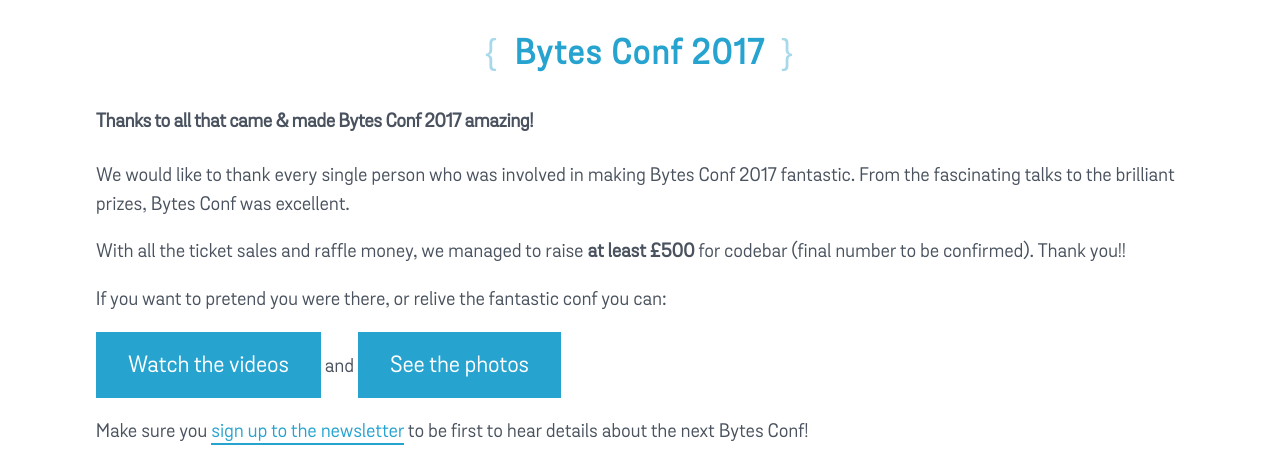
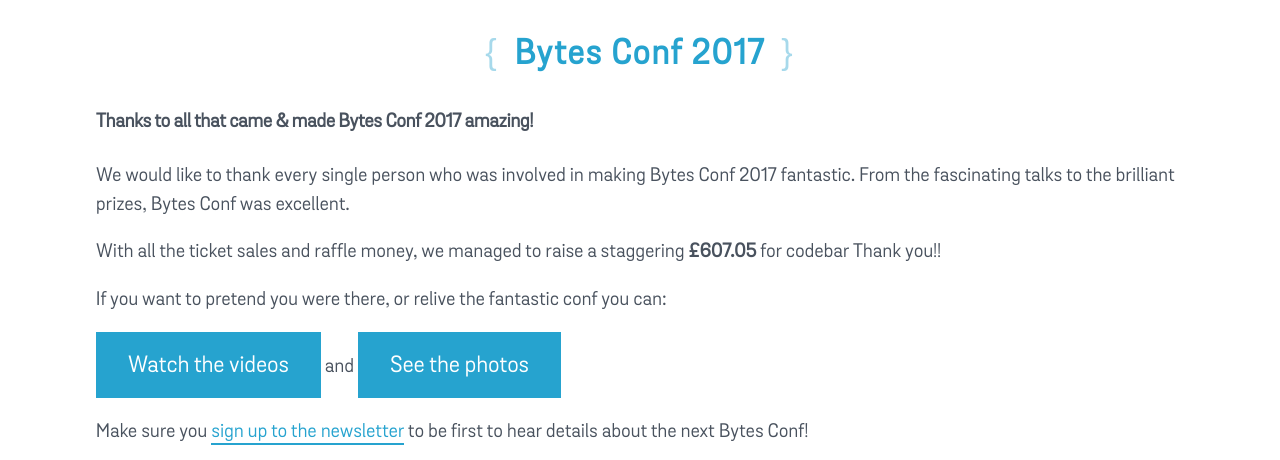
Before and after one commit to liquidlight/bytes, a PHP site: page /2017/the-morning-after.php in a window 1280 px wide. Shown: the part 290-750 px from the top of the page. Run offline with PHP 8.4, Linux system fonts and the light colour scheme; some libraries are stand-ins or nearby versions.

Commit message:
FE: Update raised amount

```diff
--- a/html/2017/the-morning-after.php
+++ b/html/2017/the-morning-after.php
@@ -15,7 +15,7 @@
 			<h4>Thanks to all that came & made Bytes Conf 2017 amazing!</h4>
 			<div class="thin">
 				<p>We would like to thank every single person who was involved in making Bytes Conf 2017 fantastic. From the fascinating talks to the brilliant prizes, Bytes Conf was excellent.</p>
-				<p>With all the ticket sales and raffle money, we managed to raise <strong>at least £500</strong> for codebar (final number to be confirmed). Thank you!!</P>
+				<p>With all the ticket sales and raffle money, we managed to raise a staggering <strong>£607.05</strong> for codebar Thank you!!</P>
 				<p>If you want to pretend you were there, or relive the fantastic conf you can:</p>
 				<p class="center"><a class="button" href="https://www.youtube.com/watch?v=V2ywBPmEs1E&list=PLPs419gH1FQLl2vgcPlUV0GEs3PrWUFCX">Watch the videos</a> and <a class="button" href="https://flic.kr/s/aHskxktQRV">See the photos</a></p>
 				<p>Make sure you <a href="#signup">sign up to the newsletter</a> to be first to hear details about the next Bytes Conf!</p>
```
